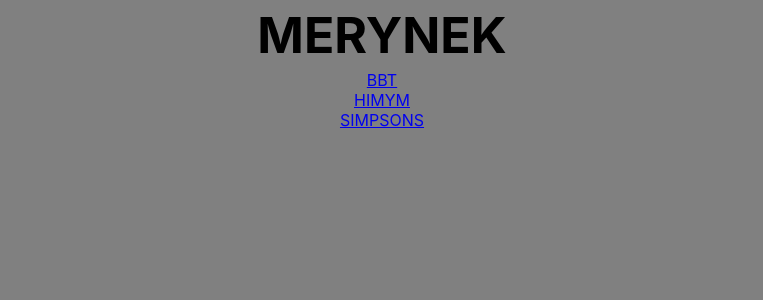
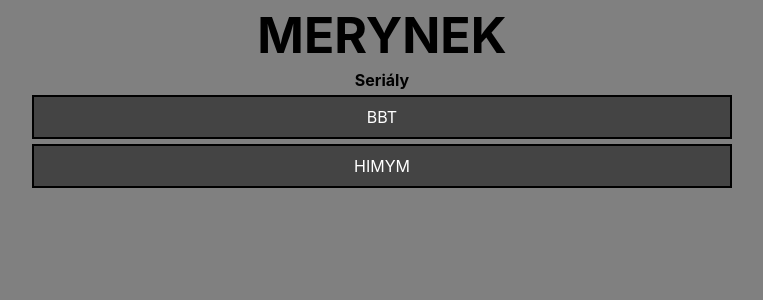
Before and after one commit to Merynek/Merynek, a React (Create React App) app: page /serials in a window 1280 px wide. Shown: the top 300 px of the page, without its empty margins (258-1021 px from the left). Built offline with nearby package versions, Linux system fonts and the light colour scheme.

Commit message:
styles, remove simpsons

```diff
--- a/src/components/Serials/Serials.tsx
+++ b/src/components/Serials/Serials.tsx
@@ -7,20 +7,16 @@
         const { match } = this.props;
 
         return (
-            <div>
+            <div className="series">
+                <span>Seriály</span>
                 <Row>
                     <Col>
-                        <Link to={`${match.path}/bbt`}>BBT</Link>
+                        <Link className="serial-button" to={`${match.path}/bbt`}>BBT</Link>
                     </Col>
                 </Row>
                 <Row>
                     <Col>
-                    <Link to={`${match.path}/himym`}>HIMYM</Link>
-                    </Col>
-                </Row>
-                <Row>
-                    <Col>
-                    <Link to={`${match.path}/simpsons`}>SIMPSONS</Link>
+                        <Link className="serial-button" to={`${match.path}/himym`}>HIMYM</Link>
                     </Col>
                 </Row>
             </div>
--- a/src/components/Serials/serials.scss
+++ b/src/components/Serials/serials.scss
@@ -0,0 +1,27 @@
+$max-width-button: 700px;
+
+.series {
+    span {
+        display: inline-block;
+        margin: 0 auto;
+        width: 100%;
+        font-weight: bold;
+    }
+}
+
+.serial-button {
+    background: #444444;
+    color: white;
+    text-decoration: none;
+    max-width: $max-width-button;
+    width: 100%;
+    display: inline-block;
+    line-height: 40px;
+    margin: 0 auto;
+    margin-top: 5px;
+    box-sizing: border-box;
+    -moz-box-sizing: border-box;
+    -webkit-box-sizing: border-box;
+    border: 2px solid black;
+    background: #444444;
+}
```
